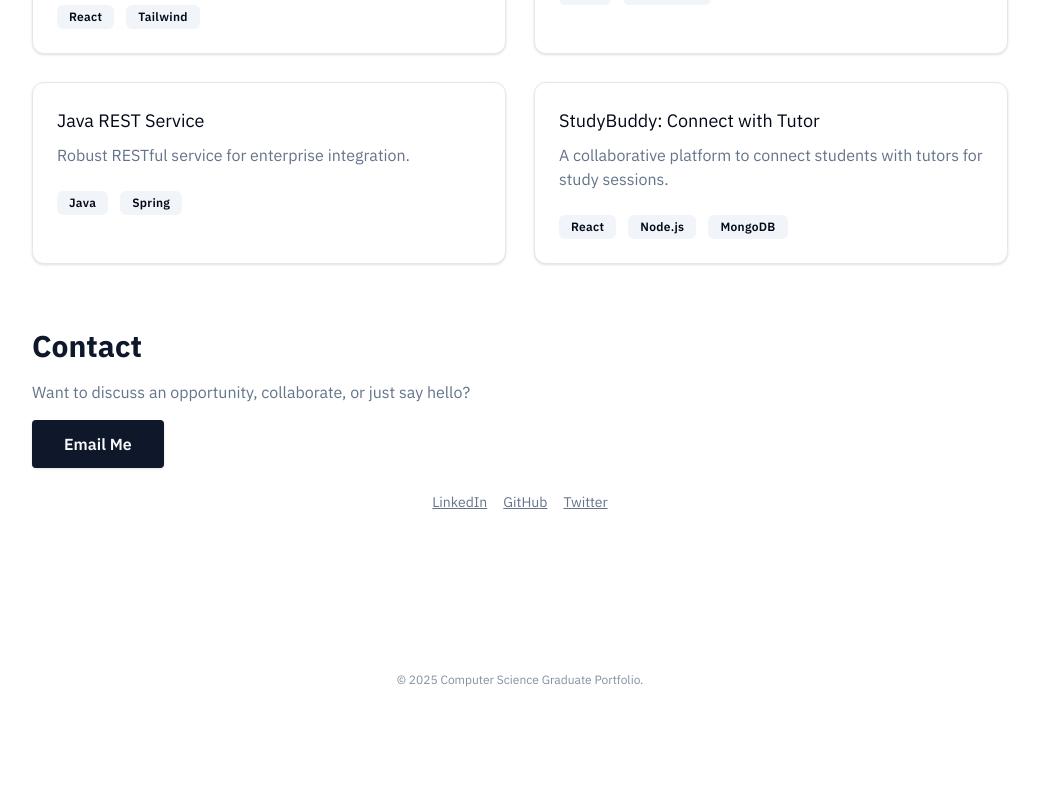
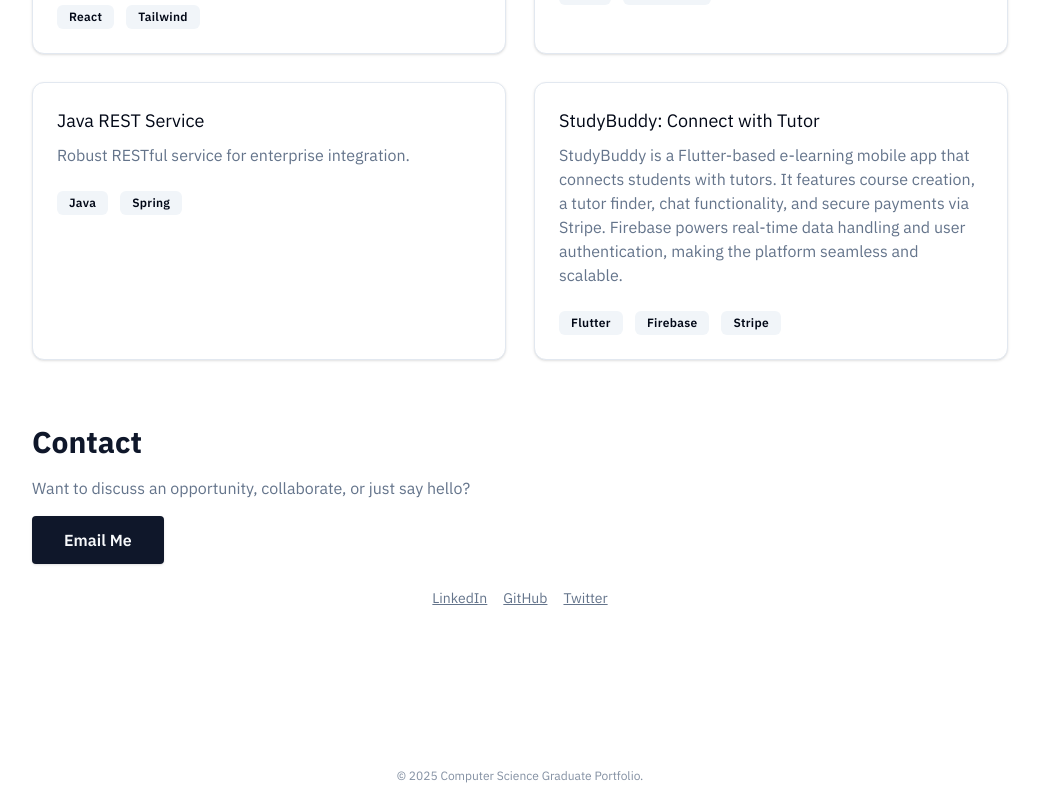
Before and after one commit to Abdulwahab20012001/dev-resume-reborn, a React (Vite) app: page / in a window 1280 px wide. Shown: the part 1785-2585 px from the top of the page, without its empty margins (120-1159 px from the left). Before the commit the page ends 2489 px from the top, so only its background shows below. Built offline with nearby package versions, Linux system fonts and the light colour scheme.

Commit message:
Add StudyBuddy project details
Added a new project "StudyBuddy: Connect with Tutor" to the projects section, including a description of its features and technologies used (Flutter, Firebase, Stripe).

```diff
--- a/src/components/Projects.tsx
+++ b/src/components/Projects.tsx
@@ -31,8 +31,9 @@ const projects = [
   },
   {
     name: "StudyBuddy: Connect with Tutor",
-    description: "A collaborative platform to connect students with tutors for study sessions.",
-    stack: ["React", "Node.js", "MongoDB"],
+    description:
+      "StudyBuddy is a Flutter-based e-learning mobile app that connects students with tutors. It features course creation, a tutor finder, chat functionality, and secure payments via Stripe. Firebase powers real-time data handling and user authentication, making the platform seamless and scalable.",
+    stack: ["Flutter", "Firebase", "Stripe"],
     link: "#",
   },
 ];
```
